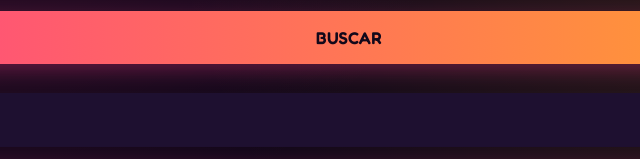
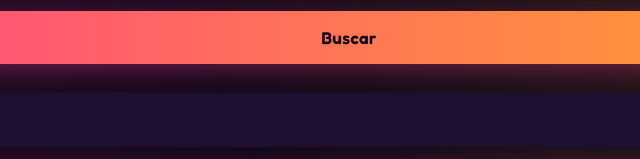
Before and after one commit to juan-tech-clp/Feeka104, a website: page index.html in a window 1280 px wide. Shown: the part 321-480 px from the top of the page, 291-931 px from the left. Drawn offline with Linux system fonts and the light colour scheme.

Commit message:
cambios en texto

```diff
--- a/index.html
+++ b/index.html
@@ -21,11 +21,11 @@
     <div class="buscador">
 
         <input
-            id="BUSCAR"
+            id="buscar"
             placeholder="🔍 Escribe el nombre de la canción">
 
         <button id="btnBuscar">
-            BUSCAR
+            Buscar
         </button>
 
     </div>
```
